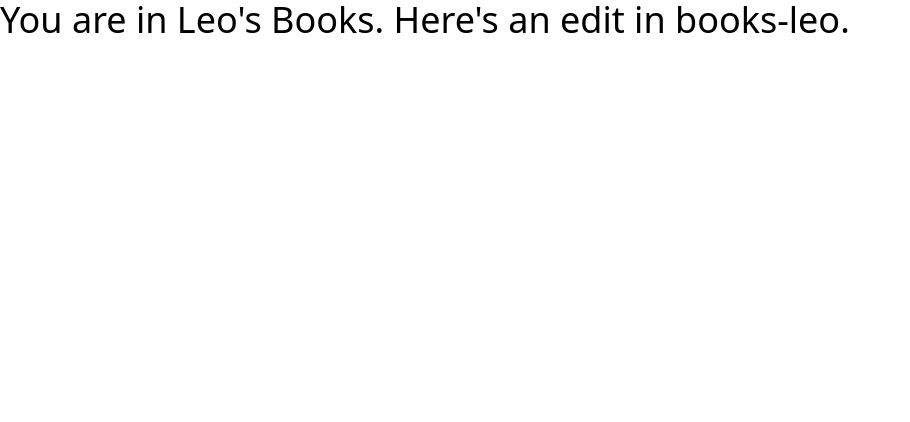
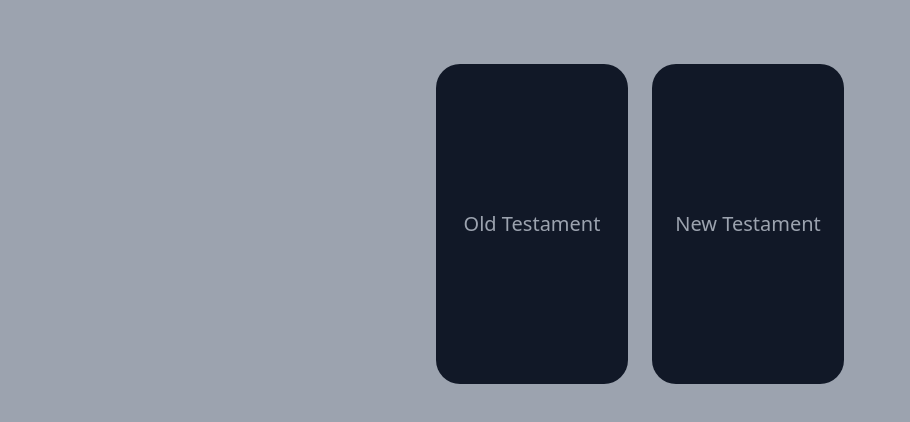
Before and after one commit to udon-code-studios/bible-dev, a Next.js app: page /books-leo in a window 1280 px wide. Shown: the top 422 px of the page, without its empty margins (0-910 px from the left). Built offline with nearby package versions, Linux system fonts and the light colour scheme.

Commit message:
books-leo home

```diff
--- a/pages/books-leo/index.js
+++ b/pages/books-leo/index.js
@@ -1,16 +1,44 @@
-import Head from 'next/head'
+import Head from 'next/head';
+import Link from 'next/link';
+import { motion } from 'framer-motion';
 
-export default function SubPage() {
+export default function Bible() {
+  // what the varients are for
+  const variants = {
+    hidden: { opacity: 0 },
+    visible: { opacity: 1 },
+  }
+
   return (
     <div>
       <Head>
-        <title>Sub Page</title>
+        <title>Bible</title>
       </Head>
 
       <main>
-        <h1 className="text-4xl">
-          You are in Leo's Books. Here's an edit in books-leo.
-        </h1>
+        <div className="relative min-h-screen bg-gray-400">
+          <div className="flex flex-row justify-center py-16 gap-6">
+            <Link href="/books-leo/ot">
+              <motion.div
+                initial="hidden" animate="visible"
+                variants={variants}
+                transition={{ duration: 1 }}
+                className="flex justify-center items-center w-48 h-80 rounded-3xl bg-gray-900 text-gray-400 text-xl text-center hover:drop-shadow-[0_25px_25px_rgba(0,0,0,0.50)] duration-200">
+                Old Testament
+              </motion.div>
+            </Link>
+
+            <Link href="/books-leo/nt">
+              <motion.div
+                initial="hidden" animate="visible"
+                variants={variants}
+                transition={{ duration: 1 }}
+                className="flex justify-center items-center w-48 h-80 rounded-3xl bg-gray-900 text-gray-400 text-xl text-center hover:drop-shadow-[0_25px_25px_rgba(0,0,0,0.50)] duration-200">
+                New Testament
+              </motion.div>
+            </Link>
+          </div>
+        </div>
       </main>
     </div>
   )
```
